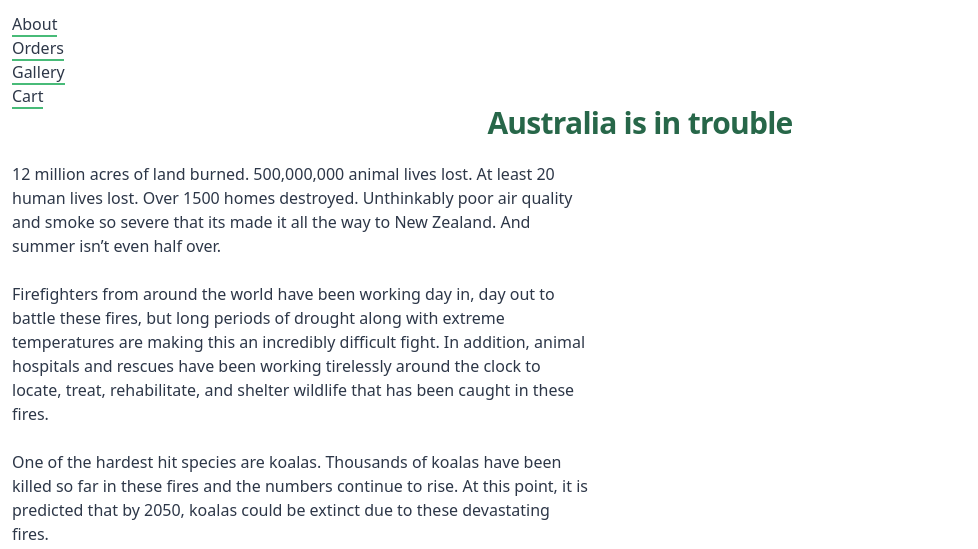
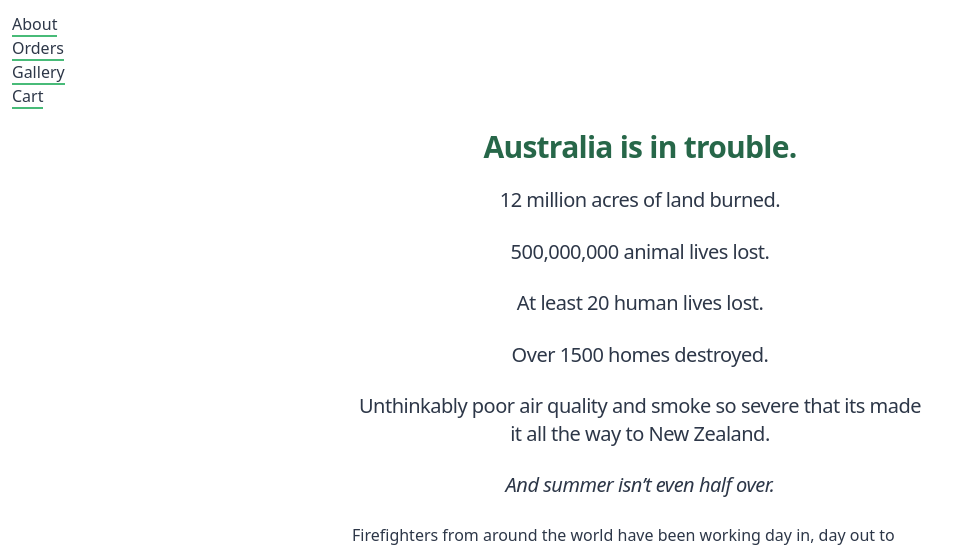
Before and after one commit to svillegascreative/koala-fundraiser, a Nuxt app: page / in a window 1280 px wide. Shown: the top 549 px of the page, without its empty margins (0-978 px from the left). Built offline with nearby package versions, Linux system fonts and the light colour scheme.

Commit message:
Modify content  on index

```diff
--- a/pages/index.vue
+++ b/pages/index.vue
@@ -1,24 +1,31 @@
 <template lang="pug">
-  section
-    h2 Australia is in trouble
-    p 12 million acres of land burned. 500,000,000 animal lives lost. At least 20 human lives lost. Over 1500 homes destroyed. Unthinkably poor air quality and smoke so severe that its made it all the way to New Zealand. And summer isn’t even half over.
+  article
+    h2 Australia is in trouble.
+    ul.intro-list
+      li 12 million acres of land burned.
+      li 500,000,000 animal lives lost.
+      li At least 20 human lives lost.
+      li Over 1500 homes destroyed.
+      li Unthinkably poor air quality and smoke so severe that its made it all the way to New Zealand.
+      li
+        em.font-semibold And summer isn’t even half over.
+
     p Firefighters from around the world have been working day in, day out to battle these fires, but long periods of drought along with extreme temperatures are making this an incredibly difficult fight. In addition, animal hospitals and rescues have been working tirelessly around the clock to locate, treat, rehabilitate, and shelter wildlife that has been caught in these fires.
     p One of the hardest hit species are koalas. Thousands of koalas have been killed so far in these fires and the numbers continue to rise. At this point, it is predicted that by 2050, koalas could be extinct due to these devastating fires.
 
     h2 So, what can we do to help?
-    p We can raise funds which can be used to help in a variety of different ways. I have decided to sell prints of my photography with ALL proceeds being donated to both #[a(href="https://www.rfs.nsw.gov.au/") NSW Rural Fire Service] and #[a(href="https://www.koalahospital.org.au/") Port Macquarie Koala Hospital].
-    .flex.justify-around.items-center
+    p We can raise funds which can be used to help in a variety of different ways. I have decided to #[nuxt-link(to="/orders") sell prints] of my #[nuxt-link(to="/gallery") photography] with #[em.font-semibold all proceeds being donated] to both #[a(href="https://www.rfs.nsw.gov.au/") NSW Rural Fire Service] and #[a(href="https://www.koalahospital.org.au/") Port Macquarie Koala Hospital].
+    .flex.justify-around.items-center.mb-6
       a(href="https://www.rfs.nsw.gov.au/")
         img(src="~/static/rfs-logo-main.png" alt="NSW Rural Fire Service")
       a(href="https://www.koalahospital.org.au/")
         img(src="~/static/koala-hospital-logo-cropped.png" alt="Port Macquarie Hospital").
-    p These donations will help with things such as:
-    ol.list-disc.list-inside
+    p.mb-0 These donations will help with things such as:
+    ol.list-disc.mb-6
       li covering the extensive costs incurred fighting the fires,
       li treatment and rehabilitation for the koalas,
       li watering stations for surviving animals in areas decimated by fire,
       li and projects aimed at regenerating the plant and animal life destroyed during these fires.
-    p Please see below for prints and print details, and feel free to reach out to me with any questions.
 
     h2 About Christina
     p Christina Doherty is a young Canadian woman who's recently moved to Australia for a Master's degree, and brought her emerging photography talent with her. She is devastated by the destruction taking place in her new home, and wants to make a difference. You can keep up to date with her work and fundraising efforts via #[a(href="https://www.instagram.com/christinadphotos/") Twitter].
@@ -28,4 +35,12 @@
 export default {}
 </script>
 
-<style></style>
+<style scoped>
+.intro-list li {
+  @apply text-xl;
+  @apply text-center;
+  @apply mb-6;
+  @apply leading-snug;
+  @apply tracking-tight;
+}
+</style>
```
